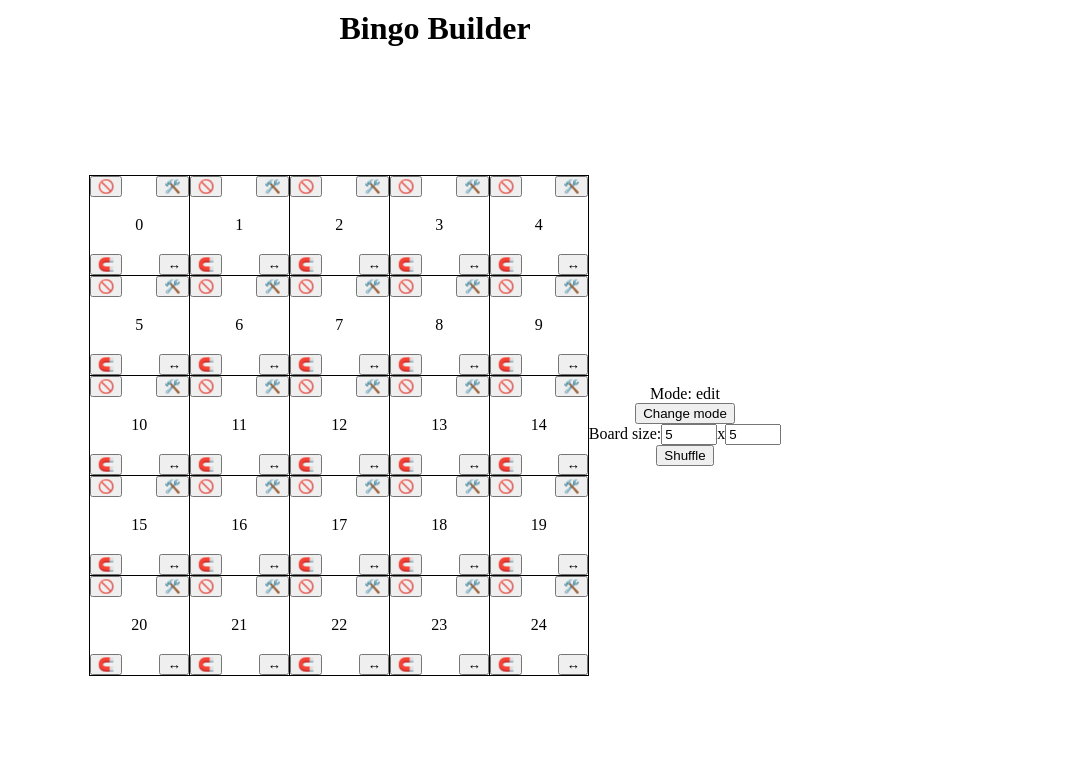
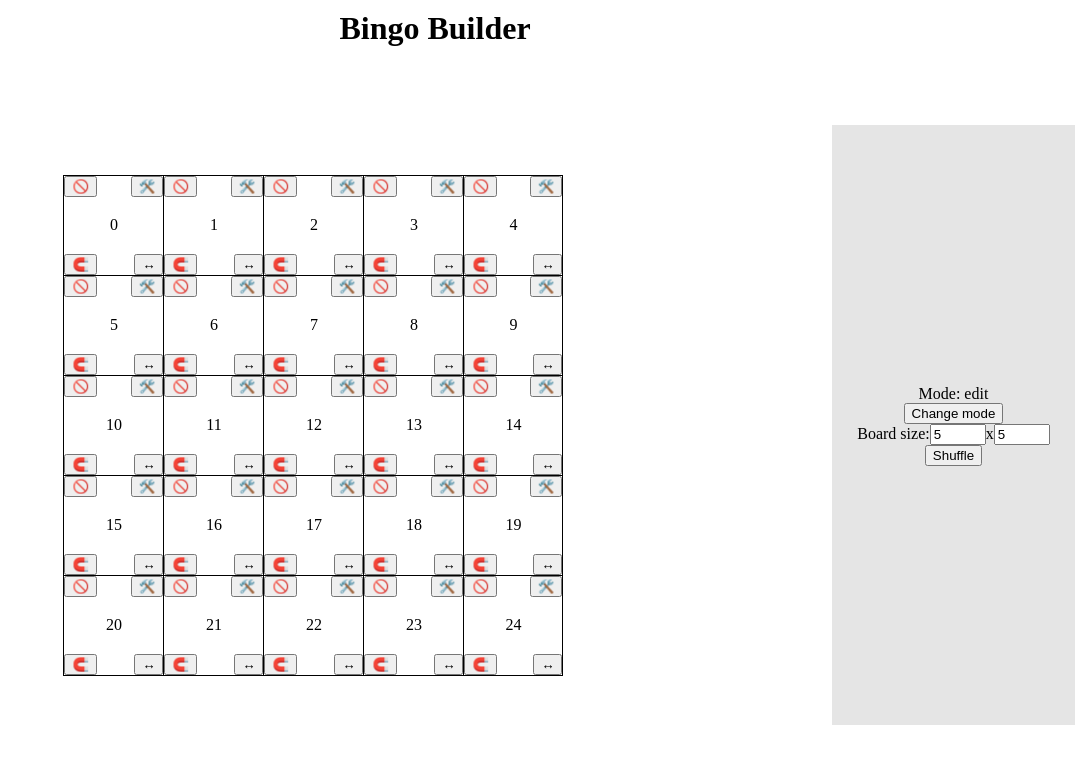
Before and after one commit to cheetamaru/bingo-builder, a Next.js app: page / in a window 1280 px wide. Shown: the top 764 px of the page, without its empty margins (205-1280 px from the left). Built offline with nearby package versions, Linux system fonts and the light colour scheme.

Commit message:
feat: rearrange layout once more

```diff
--- a/src/components/BingoField.tsx
+++ b/src/components/BingoField.tsx
@@ -266,6 +266,7 @@ export default function BingoField() {
         <div>
             <h1 className={styles.title}>Bingo Builder</h1>
             <div className={styles.container}>
+                <div className={styles.panel}>
                     <div className={styles.top}>
                         <div className={styles.mode}>
                             <BingoFieldModeBlock
@@ -277,6 +278,8 @@ export default function BingoField() {
                             {getSettings()}
                         </div>
                     </div>
+                </div>
+                <div className={styles.field}>
                     <div>
                         <div className={styles["bingo-field"]}>
                             {getBlocks()}
@@ -285,5 +288,6 @@ export default function BingoField() {
                     </div>
                 </div>
             </div>
+        </div>
     </>
 }
--- a/src/styles/BingoBlock.module.css
+++ b/src/styles/BingoBlock.module.css
@@ -38,6 +38,7 @@
 
 .bingo-block__tools {
     position: absolute;
+    cursor: pointer;
 }
 
 .bingo-block__tools--right-top {
--- a/src/styles/BingoField.module.css
+++ b/src/styles/BingoField.module.css
@@ -6,8 +6,8 @@
     display: flex;
     flex-direction: row-reverse;
     align-items: center;
-    justify-content: center;
     min-height: calc(100vh - 50px);
+    justify-content: space-between;
 }
 
 .top {
@@ -54,3 +54,18 @@
     justify-content: center;
     margin-top: 20px;
 }
+
+.field {
+    width: 100%;
+    display: flex;
+    justify-content: center;
+}
+
+.panel {
+    width: 300px;
+    height: 600px;
+    display: flex;
+    align-items: center;
+    justify-content: center;
+    background-color: rgba(0,0,0,0.1);
+}
```
Lines whose indentation alone changed are shown as unchanged.
